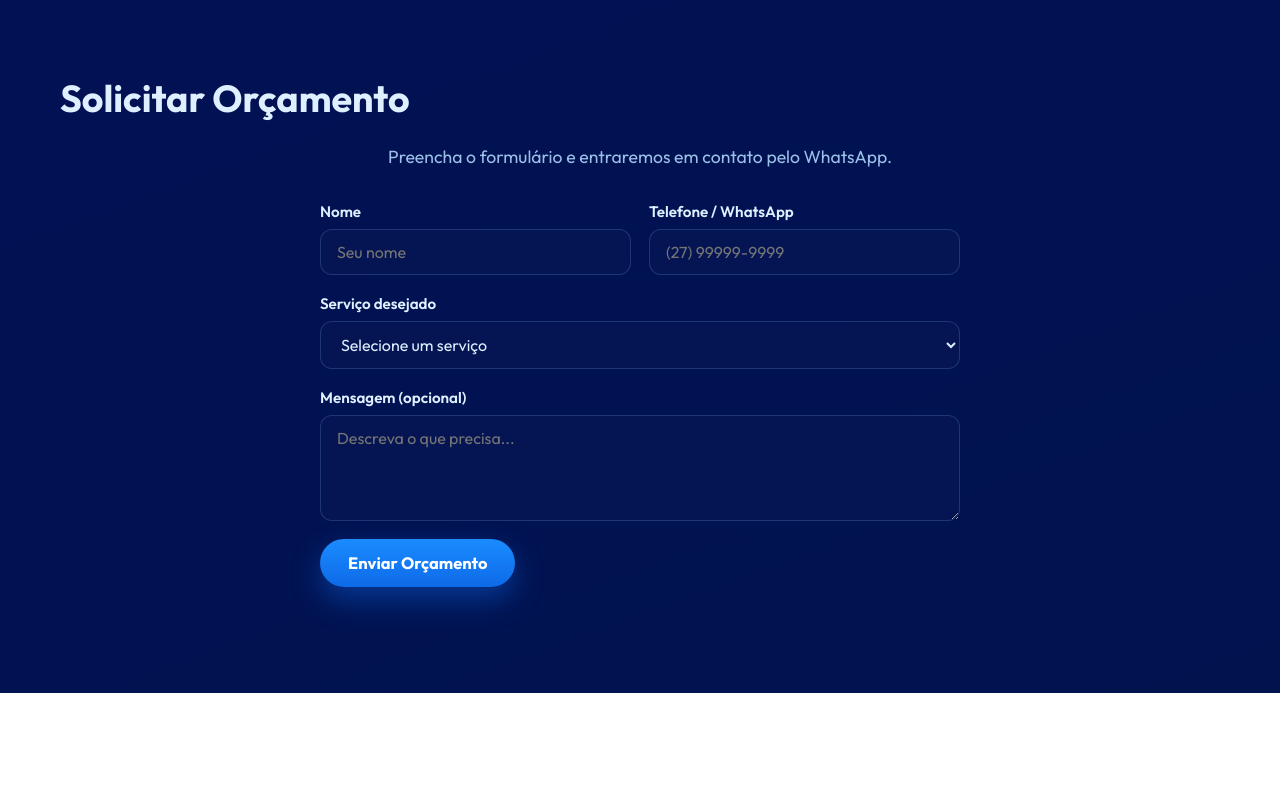
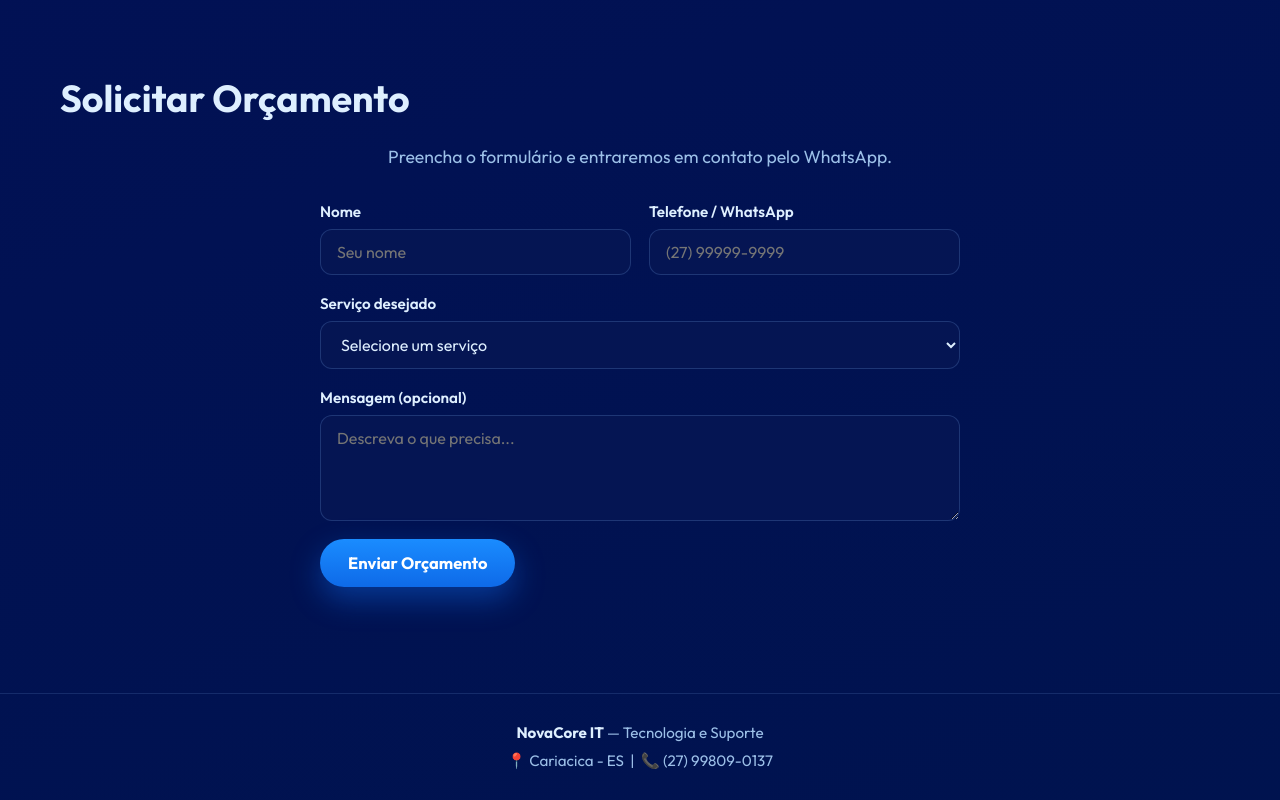
Before and after one commit to ArthurDev10/loja-virtual-novacore, a website: page public/index.html in a window 1280 px wide. Shown: the part 1999-2799 px from the top of the page. Before the commit the page ends 2692 px from the top, so only its background shows below. Drawn offline with Linux system fonts and the light colour scheme.

Commit message:
move localizacao para rodape

```diff
--- a/public/index.html
+++ b/public/index.html
@@ -42,7 +42,6 @@
           <p class="lead">
             Somos uma equipe nascente com foco em resultados, agilidade e atendimento humano.
             Atendimentos de qualidade das 8h às 18h, com suporte remoto e presencial para PC e notebook.
-            📍 Localizados em <strong>Cariacica - ES</strong>.
           </p>
           <div class="hero-actions">
             <a href="#contato" class="btn btn-primary">Solicitar Orçamento</a>
@@ -160,6 +159,13 @@
     </section>
   </main>
 
+  <footer class="site-footer">
+    <div class="container footer-inner">
+      <p><strong>NovaCore IT</strong> — Tecnologia e Suporte</p>
+      <p>📍 Cariacica - ES &nbsp;|&nbsp; 📞 (27) 99809-0137</p>
+    </div>
+  </footer>
+
   <a
     class="whatsapp-float"
     href="https://wa.me/5527998090137?text=Ol%C3%A1%2C%20vim%20pelo%20site%20e%20gostaria%20de%20solicitar%20um%20or%C3%A7amento!"
--- a/public/style.css
+++ b/public/style.css
@@ -424,6 +424,26 @@ p {
   fill: #ffffff;
 }
 
+.site-footer {
+  border-top: 1px solid rgba(140, 190, 255, 0.15);
+  padding: 28px 0;
+  text-align: center;
+}
+
+.footer-inner p {
+  color: var(--text-soft);
+  font-size: 0.95rem;
+  margin: 0;
+}
+
+.footer-inner p + p {
+  margin-top: 6px;
+}
+
+.footer-inner strong {
+  color: var(--text-main);
+}
+
 .reveal {
   opacity: 0;
   transform: translateY(24px);
```
